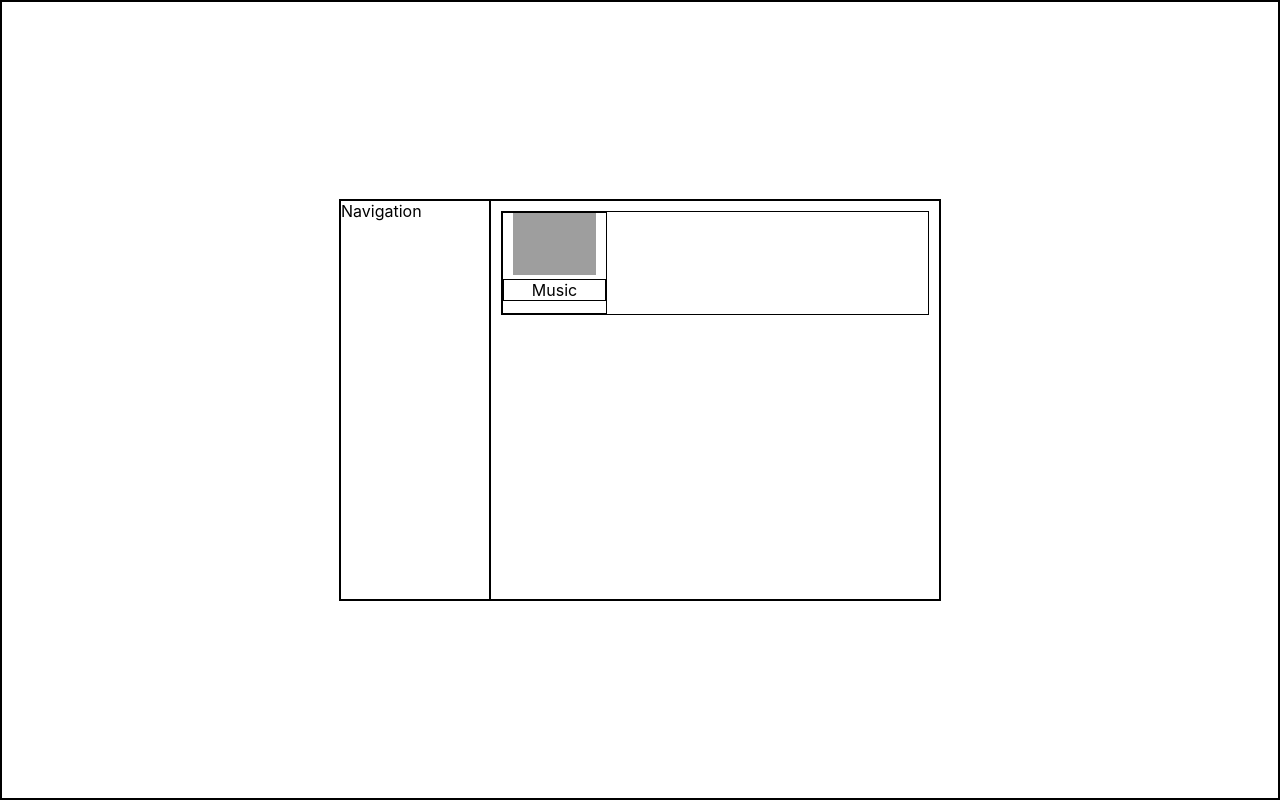
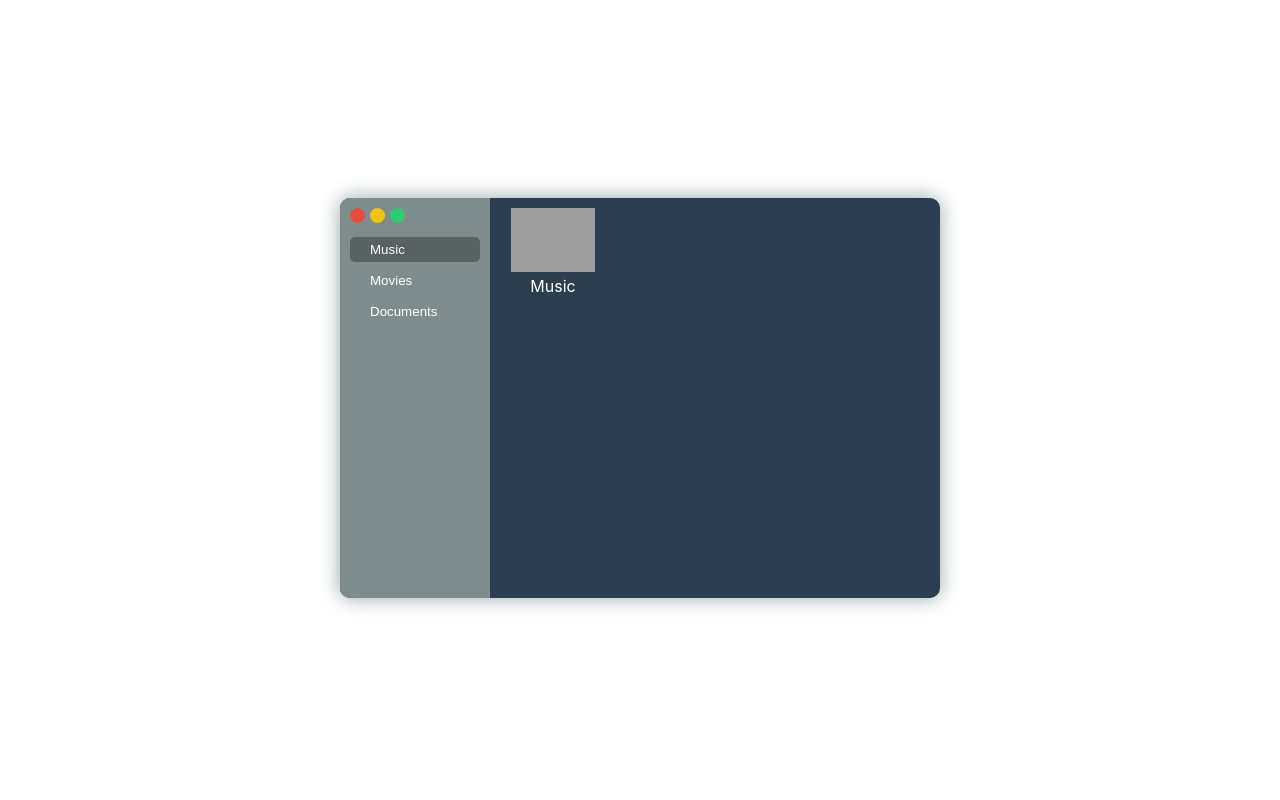
Before and after one commit to nazeelashraf/file-explorer-app, a React (Create React App) app: page / in a window 1280 px wide. Built offline with nearby package versions, Linux system fonts and the light colour scheme; grey boxes are pictures that could not be loaded.

Commit message:
visual overhaul

```diff
--- a/src/App.css
+++ b/src/App.css
@@ -1,3 +1,12 @@
+:root {
+  --main-color: #2c3e50;
+  --accent-color: #7f8c8d;
+  --tertiary-color: #34495e;
+  --red-color: #e74c3c;
+  --yellow-color: #f1c40f;
+  --green-color: #2ecc71;
+}
+
 .window-container {
   display: flex;
   justify-content: center;
@@ -10,11 +19,17 @@
   height: 400px;
   display: grid;
   grid-template-columns: 150px 1fr;
+  background-color: var(--main-color);
+  border-radius: 10px;
+  box-shadow: 0px 0px 20px #95a5a6;
+  overflow: hidden;
 }
 
-/* .navigation {
+.navigation {
+  padding: 10px;
+  background-color: var(--accent-color);
 
-} */
+}
 
 .explorer {
   position: relative;
@@ -25,18 +40,23 @@
 
 .popup {
   position: absolute;
-  left: 25%;
+  left: 20%;
   top: 25%;
+
   display: grid;
-  gap: 5px;
-  max-width: 60%;
-  background-color: white;
+  gap: 10px;
   grid-template-areas:
     "HEADER HEADER"
     "ERROR ERROR"
     "INPUT INPUT"
     "BUTTON1 BUTTON2"
   ;
+
+  max-width: 60%;
+  background-color: var(--tertiary-color);
+  border-radius: 5px;
+  padding: 20px;
+  box-shadow: 0px 0px 4px black;
 }
 
 .popup > * {
@@ -46,40 +66,113 @@
 .popup > .popup-header {
   grid-area: HEADER;
   text-align: center;
+  color: white;
 }
 
 .popup > .popup-error {
   grid-area: ERROR;
   text-align: center;
-  color: red;
+  color: var(--red-color);
   font-size: 12px;
 }
 
 .popup > input {
   grid-area: INPUT;
+  background-color: var(--main-color);
+  border: none;
+  border-radius: 10px;
+  outline: none;
+  padding: 10px;
+  color: white;
 }
 
-.popup > button:first-child {
-  grid-area: BUTTON1;
+.popup > button {
+  border: none;
+  border-radius: 5px;
+  padding: 5px;
+  background-color: white;
 }
 
-.popup > button:last-child {
+.popup > button.cancel {
+  grid-area: BUTTON1;
+  background-color: var(--accent-color);
+  color: white;
+}
+
+.popup > button.action {
   grid-area: BUTTON2;
+  background-color: var(--green-color);
+  color: white;
+}
+
+.popup > button {
+  border: none;
+  border-radius: 5px;
+  padding: 5px;
+  background-color: white;
+}
+
+.popup > button:hover:not(:disabled) {
+  box-shadow: 0px 0px 4px black;
+}
+
+.popup > button:disabled {
+  opacity: 0.5;
 }
 
 .context {
+  position: absolute;
   z-index: 100;
 }
 
+.context {
+  padding: 10px 0px;
+  background-color: var(--tertiary-color);
+  box-shadow: 0px 0px 4px black;
+  border-radius: 5px;
+}
+
 .context button {
+  min-width: 150px;
+  background-color: transparent;
+  border: none;
+  color: white;
+  text-align: left;
+}
+
+.context button:hover {
+  background-color: rgba(0, 0, 0, 0.3);
+}
+
+.list {
+  list-style-type: none;
+  margin: 0;
+  padding: 0;
+}
+
+.li-margin-bottom {
+  margin-bottom: 6px;
+}
+
+.nav-button {
   width: 100%;
+  color: white;
+  background-color: transparent;
+  border: none;
+  border-radius: 5px;
+  padding: 5px 5px 5px 20px;
+  min-width: 100px;
+  text-align: left;
+}
+
+.navigation button.active {
+  background-color: rgba(0, 0, 0, 0.3);
 }
 
 .directory {
   display: grid;
   gap: 2px;
   grid-template-columns: repeat(4, minmax(100px, 1fr));
-  /* margin-bottom: 40px; */
 }
 
 .folder {
@@ -87,6 +180,7 @@
   min-height: 100px;
   word-wrap: break-word;
   text-align: center;
+  user-select: none;
 }
 
 .folder > img {
@@ -95,9 +189,34 @@
   pointer-events: none;
 }
 
-div {
+.folder > div {
+  color: white;
+}
+
+.circle {
+  width: 15px;
+  height: 15px;
+  border-radius: 50%;
+  display: inline-block;
+  margin-right: 5px;
+  margin-bottom: 10px;
+}
+
+.red-circle {
+  background-color: var(--red-color);
+}
+
+.amber-circle {
+  background-color: var(--yellow-color);
+}
+
+.green-circle {
+  background-color: var(--green-color);
+}
+
+/* div {
   border: 1px solid black;
-}
+} */
 
 @media (max-width: 720px) {
   .directory {
@@ -108,6 +227,6 @@ div {
   .popup {
     display: flex;
     flex-flow: column;
-    left: 20%;
+    left: 12%;
   }
 }
--- a/src/components/EditFolderPopup.js
+++ b/src/components/EditFolderPopup.js
@@ -44,8 +44,8 @@ const EditFolderPopup = ({ setOpen, popupProps }) => {
                 onKeyUp={keyUp}
                 placeholder={placeholder}
             />
-            <button onClick={() => setOpen(false)}>Close</button>
-            <button disabled={error || !name} onClick={submitFolderName}>{popupProps.submitText}</button>
+            <button className='cancel' onClick={() => setOpen(false)}>Close</button>
+            <button className='action' disabled={error || !name} onClick={submitFolderName}>{popupProps.submitText}</button>
         </div>
     )
 }
--- a/src/components/Explorer.js
+++ b/src/components/Explorer.js
@@ -15,7 +15,7 @@ const Explorer = () => {
     const contextItems = [
         {
             id: 'CREATE',
-            text: 'create',
+            text: 'New Folder',
             onClick: (e) => {
                 setMode('create');
                 setPopupOpen(true);
@@ -23,14 +23,14 @@ const Explorer = () => {
         },
         {
             id: 'DELETE',
-            text: 'delete',
+            text: 'Delete',
             onClick: (e, clickContext) => {
                 setFolders(folders.filter((folder) => folder.folderName !== clickContext.id));
             }
         },
         {
             id: 'RENAME',
-            text: 'rename',
+            text: 'Rename...',
             onClick: (e, clickContext) => {
                 const folder = folders.filter((folder) => folder.folderName === clickContext.id)[0];
 
@@ -41,7 +41,7 @@ const Explorer = () => {
         },
         {
             id: 'DUPLICATE',
-            text: 'duplicate',
+            text: 'Duplicate',
             onClick: (e, clickContext) => {
                 const folderToDuplicate = folders.filter((folder) => folder.folderName === clickContext.id)[0];
                 const newFolder = JSON.parse(JSON.stringify(folderToDuplicate));
--- a/src/components/Menu.js
+++ b/src/components/Menu.js
@@ -12,7 +12,7 @@ const Menu = (props) => {
     const contextMenuRef = useRef(null);
 
     const handleClick = (e) => {
-        // e.preventDefault();
+        e.preventDefault();
         setShow(false);
     };
 
@@ -76,8 +76,8 @@ const Menu = (props) => {
 
     return (
         show &&
-            <div ref={contextMenuRef} className='context' style={{position: 'absolute', top: y, left: x}}>
-                <ul style={{listStyleType: 'none', margin: '0', padding: '0'}}>
+            <div ref={contextMenuRef} className='context' style={{top: y, left: x}}>
+                <ul className='list'>
                     { itemsToDisplay }
                 </ul>
             </div>
--- a/src/components/Navigation.js
+++ b/src/components/Navigation.js
@@ -1,9 +1,30 @@
-import React from 'react'
+import React, { useState } from 'react'
+import NavigationOption from './NavigationOption';
+
+const options = [
+    { name: 'Music' },
+    { name: 'Movies' },
+    { name: 'Documents' }
+];
 
 const Navigation = () => {
+
+    const [active, setActive] = useState(options[0].name);
+
+    const listToDisplay = options.map((option) =>
+        <NavigationOption key={option.name} option={option} active={active} setActive={setActive} />
+    );
+
     return (
         <div className='navigation'>
-            Navigation
+            <div>
+                <div className='circle red-circle'></div>
+                <div className='circle amber-circle'></div>
+                <div className='circle green-circle'></div>
+            </div>
+            <ul className='list'>
+                {listToDisplay}
+            </ul>
         </div>
     )
 }
--- /dev/null
+++ b/src/components/NavigationOption.js
@@ -0,0 +1,17 @@
+import React from 'react'
+
+const NavigationOption = (props) => {
+    const activeClass = props.active===props.option.name ? 'active' : '';
+    return (
+        <li className='li-margin-bottom'>
+            <button
+                className={`${activeClass} nav-button`}
+                onClick={() => props.setActive(props.option.name)}
+            >
+                {props.option.name}
+            </button>
+        </li>
+    )
+}
+
+export default NavigationOption
```
